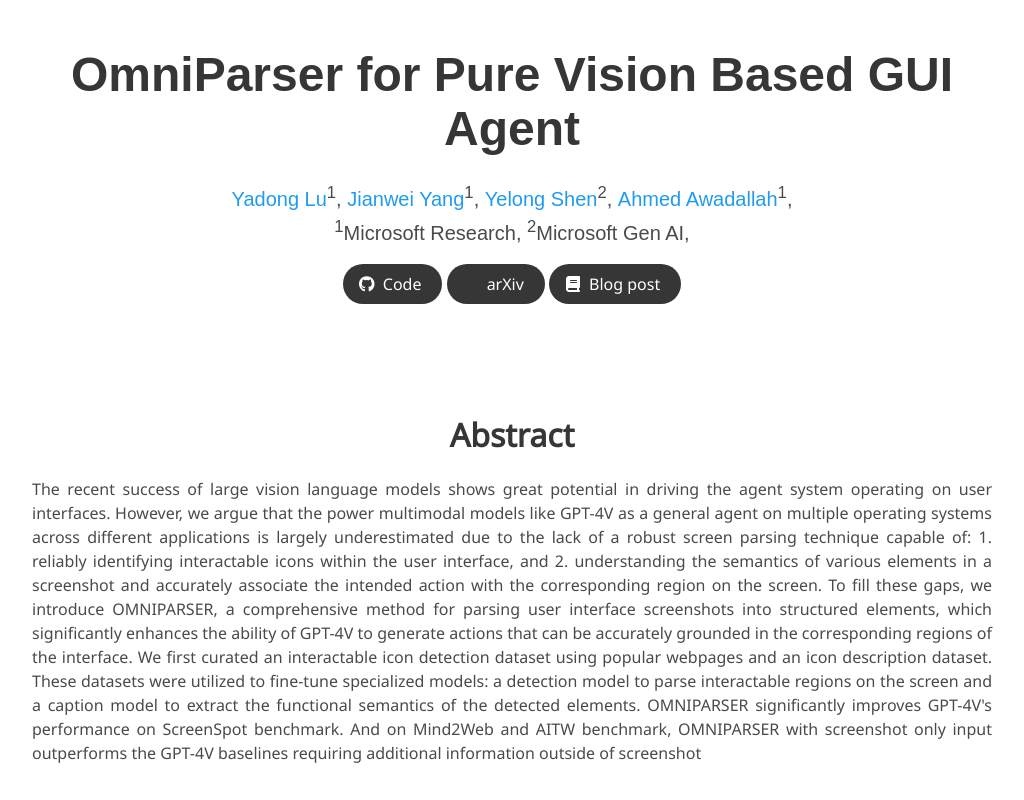
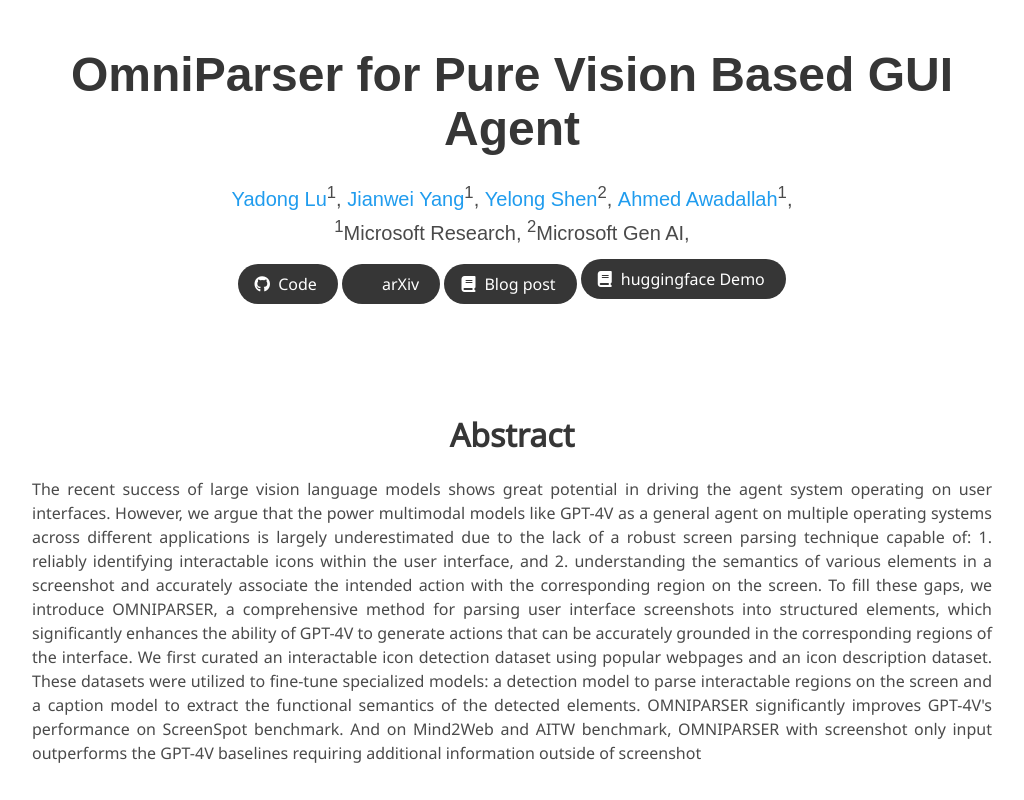
Before and after one commit to microsoft/OmniParser, a plain HTML site: page index.html in a window 1280 px wide. Shown: the top 800 px of the page, without its empty margins (128-1152 px from the left). Drawn offline with Linux system fonts and the light colour scheme; some icons are missing; a web font is replaced by a local one.

Commit message:
update demo

```diff
--- a/index.html
+++ b/index.html
@@ -112,6 +112,15 @@
                                 <i class="fas fa-book"></i>
                             </span>
                             <span>Blog post</span>
+                        </a>
+                    </span>
+                    <span class="link-block"></span>
+                        <a href="https://huggingface.co/spaces/microsoft/OmniParser"
+                            class="external-link button is-normal is-rounded is-dark">
+                            <span class="icon">
+                                <i class="fas fa-book"></i>
+                            </span>
+                            <span>huggingface Demo</span>
                         </a>
                     </span>
 
```
Also changed, not shown: 2 other files.
